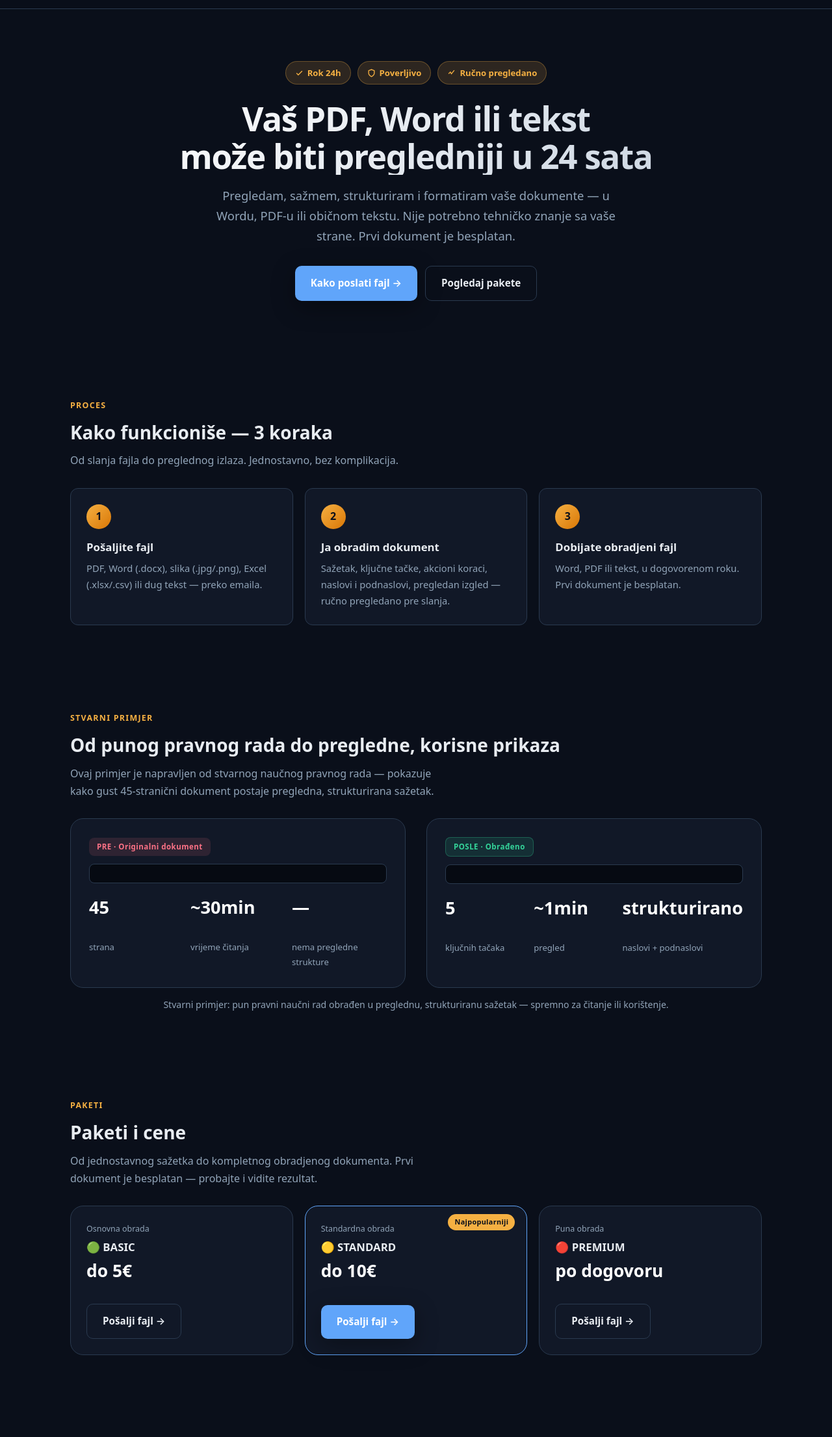
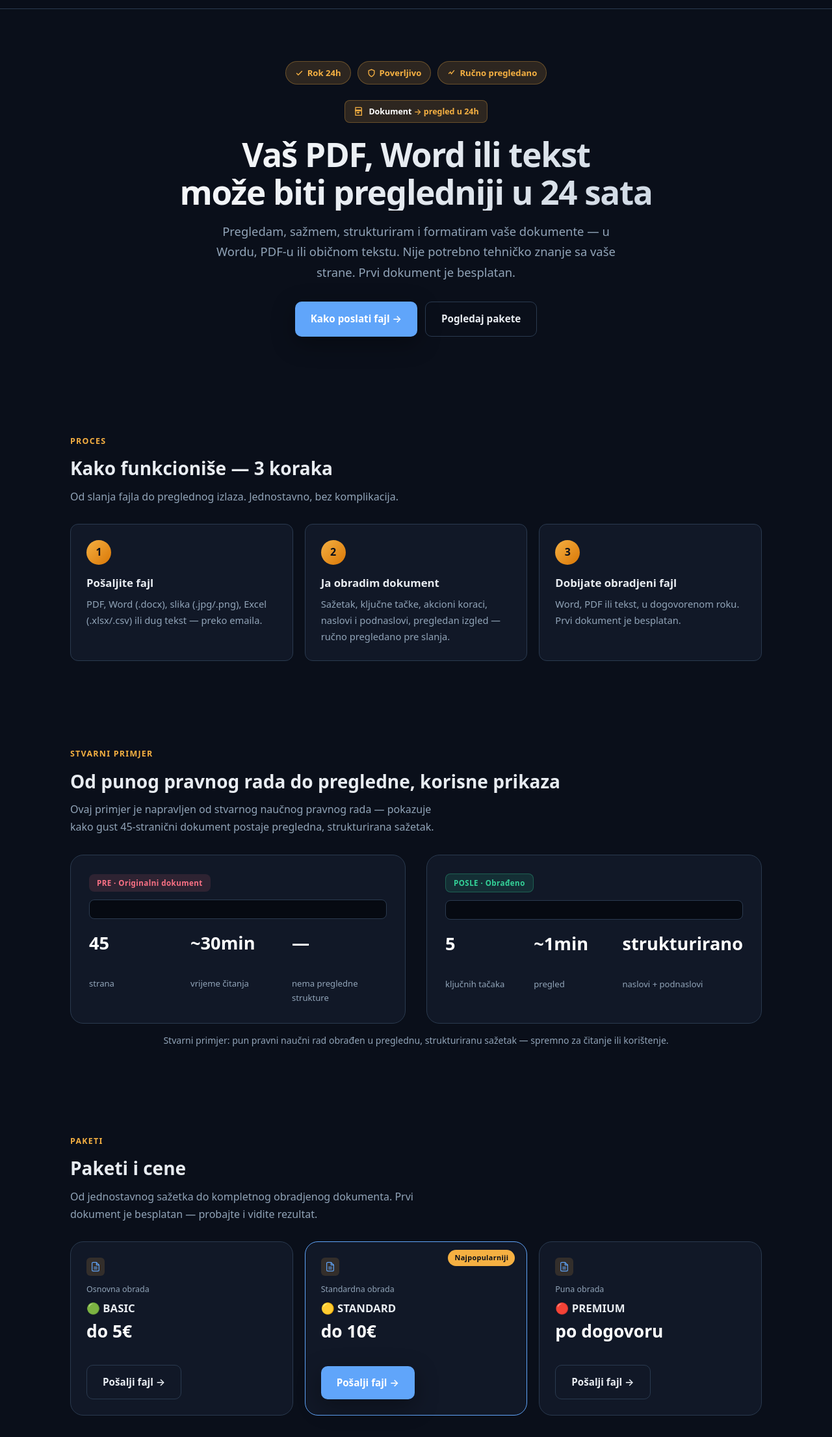
Before and after one commit to bosancicnikola3-boop/obrada-dokumenata, a plain HTML site: page index.html in a window 1280 px wide. Shown: the part 59-2270 px from the top of the page at 65% size. Drawn offline with Linux system fonts and the light colour scheme.

Commit message:
Ispravke izgleda: hero preview, paketi ikone, CSS dodaci

```diff
--- a/index.html
+++ b/index.html
@@ -246,6 +246,55 @@
   /* ── FOOTER ── */
   footer { text-align: center; padding: 28px 0 36px; color: var(--text-muted); font-size: 0.82rem; border-top: 1px solid var(--border); margin-top: 36px; }
 
+  .pkg-icon {
+    width: 28px; height: 28px;
+    background: var(--accent-glow);
+    border-radius: 6px;
+    display: inline-flex; align-items: center; justify-content: center;
+    color: var(--accent2);
+    margin-bottom: 10px;
+  }
+  .pkg-icon svg { width: 16px; height: 16px; }
+  .step-icon {
+    width: 24px; height: 24px;
+    background: var(--accent-glow);
+    border-radius: 6px;
+    display: inline-flex; align-items: center; justify-content: center;
+    color: var(--accent2);
+    margin-bottom: 8px;
+    flex-shrink: 0;
+  }
+  .step-icon svg { width: 14px; height: 14px; }
+
+  /* ── HERO FILE PREVIEW ── */
+  .hero-preview {
+    display: inline-flex; align-items: center; gap: 8px;
+    background: var(--accent-glow);
+    border: 1px solid rgba(245,176,66,0.3);
+    border-radius: 8px;
+    padding: 6px 12px;
+    color: var(--accent);
+    font-size: 0.78rem; font-weight: 600;
+    margin-bottom: 20px;
+  }
+  .hero-preview svg { width: 16px; height: 16px; }
+  .hero-preview strong { color: #fff; }
+
+  /* ── CONTACT CTA ── */
+  .contact-cta {
+    text-align: center; margin-top: 28px;
+  }
+  .contact-cta .btn {
+    padding: 14px 32px; font-size: 1rem;
+    width: 100%; max-width: 320px;
+  }
+
+  /* ── FOOTER PRIVACY LINE ── */
+  .footer-privacy {
+    margin-top: 10px; color: var(--text-muted);
+    font-size: 0.78rem; font-style: italic;
+  }
+
   /* ── RESPONSIVE ── */
   @media (max-width: 860px) {
     .hero h1 { font-size: 2.2rem; }
@@ -289,6 +338,10 @@
         <span class="badge"><svg viewBox="0 0 24 24" fill="none" stroke="currentColor" stroke-width="2.5"><polyline points="20 6 9 17 4 12"/></svg><span id="badge_fast">24h turnaround</span></span>
         <span class="badge"><svg viewBox="0 0 24 24" fill="none" stroke="currentColor" stroke-width="2.5"><path d="M12 22s8-4 8-10V5l-8-3-8 3v7c0 6 8 10 8 10z"/></svg><span id="badge_conf">Confidential</span></span>
         <span class="badge"><svg viewBox="0 0 24 24" fill="none" stroke="currentColor" stroke-width="2.5"><polyline points="4 14 9 9 12 14 20 4"/></svg><span id="badge_human">Human-reviewed</span></span>
+      </div>
+      <div class="hero-preview">
+        <svg viewBox="0 0 24 24" fill="none" stroke="currentColor" stroke-width="2"><path d="M6 2h12a2 2 0 0 1 2 2v16H6V4z"/><path d="M6 8h12v2H6z"/><line x1="12" y1="12" x2="12" y2="16"/><line x1="9" y1="14" x2="15" y2="14"/></svg>
+        <span><strong>Dokument</strong> → pregled u 24h</span>
       </div>
       <h1><span id="h1_line1">Your PDF, Word or text</span><br><span id="h1_line2">can be clear in 24 hours</span></h1>
       <p id="hero_desc">I review, summarise, structure and format your documents — in Word, PDF or plain text. No technical knowledge needed on your side. First document is free.</p>
@@ -363,13 +416,15 @@
       <p class="section-sub" id="packages_sub">From a simple summary to a complete processed document. First document is free — try it and see the result.</p>
       <div class="pkg-grid">
         <div class="pkg">
-          <div class="pkg-tag" id="pkg_basic_tag">Basic processing</div>
+          <div class="pkg-icon"><svg viewBox="0 0 24 24" fill="none" stroke="currentColor" stroke-width="1.8"><path d="M14 2H6a2 2 0 0 0-2 2v16a2 2 0 0 0 2 2h12a2 2 0 0 0 2-2V8z"/><polyline points="14 2 14 8 20 8"/><line x1="16" y1="13" x2="8" y2="13"/><line x1="16" y1="17" x2="8" y2="17"/></svg></div>
+          <div class="pkg-tag" id="pkg_basic_tag">Osnovna obrada</div>
           <h3>🟢 BASIC</h3>
           <div class="pkg-price" id="pkg_basic_price">do 5€</div>
           <ul id="pkg_basic_list"></ul>
           <div class="pkg-cta"><a href="#contact" class="btn btn-secondary" id="pkg_basic_cta">Send file →</a></div>
         </div>
         <div class="pkg featured">
+          <div class="pkg-icon"><svg viewBox="0 0 24 24" fill="none" stroke="currentColor" stroke-width="1.8"><path d="M14 2H6a2 2 0 0 0-2 2v16a2 2 0 0 0 2 2h12a2 2 0 0 0 2-2V8z"/><polyline points="14 2 14 8 20 8"/><line x1="16" y1="13" x2="8" y2="13"/><line x1="16" y1="17" x2="8" y2="17"/></svg></div>
           <span class="pkg-popular-badge" id="pkg_popular">Most popular</span>
           <div class="pkg-tag" id="pkg_std_tag">Standard processing</div>
           <h3>🟡 STANDARD</h3>
@@ -378,7 +433,8 @@
           <div class="pkg-cta"><a href="#contact" class="btn btn-primary" id="pkg_std_cta">Send file →</a></div>
         </div>
         <div class="pkg">
-          <div class="pkg-tag" id="pkg_prem_tag">Full processing</div>
+          <div class="pkg-icon"><svg viewBox="0 0 24 24" fill="none" stroke="currentColor" stroke-width="1.8"><path d="M14 2H6a2 2 0 0 0-2 2v16a2 2 0 0 0 2 2h12a2 2 0 0 0 2-2V8z"/><polyline points="14 2 14 8 20 8"/><line x1="16" y1="13" x2="8" y2="13"/><line x1="16" y1="17" x2="8" y2="17"/></svg></div>
+          <div class="pkg-tag" id="pkg_prem_tag">Puna obrada</div>
           <h3>🔴 PREMIUM</h3>
           <div class="pkg-price" id="pkg_prem_price">po dogovoru</div>
           <ul id="pkg_prem_list"></ul>
```
